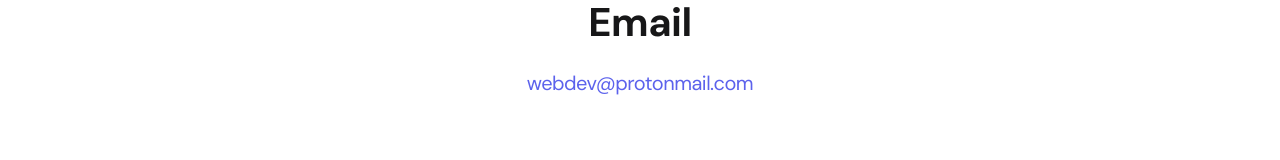
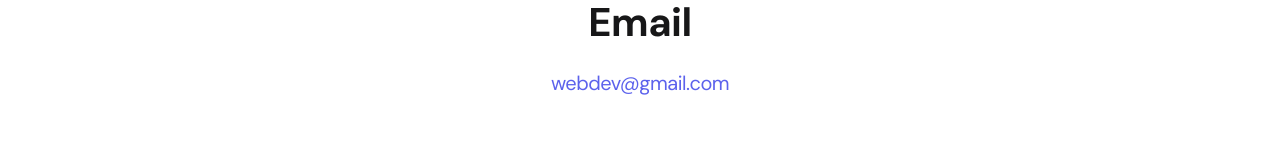
Before and after one commit to Vadym-Liumanov/freelancer-portfolio-react, a React (Create React App) app: page /contacts in a window 1280 px wide. Shown: the part 572-732 px from the top of the page. Built offline with nearby package versions, Linux system fonts and the light colour scheme.

Commit message:
Content editing stage. Contacts page was edited

```diff
--- a/package.json
+++ b/package.json
@@ -35,5 +35,8 @@
       "last 1 firefox version",
       "last 1 safari version"
     ]
+  },
+  "devDependencies": {
+    "gh-pages": "^5.0.0"
   }
 }
--- a/src/pages/contacts/Contacts.jsx
+++ b/src/pages/contacts/Contacts.jsx
@@ -6,7 +6,6 @@
             <main className="section">
                 <div className="container">
                     <h1 className="title-1">Contacts</h1>
-
                     <ul className="content-list">
                         <li className="content-list__item">
                             <h2 className="title-2">Location</h2>
@@ -18,10 +17,9 @@
                         </li>
                         <li className="content-list__item">
                             <h2 className="title-2">Email</h2>
-                            <p><a href="mailto:webdev@protonmail.com">webdev@protonmail.com</a></p>
+                            <p><a href="mailto:webdev@gmail.com">webdev@gmail.com</a></p>
                         </li>
                     </ul>
-
                 </div>
             </main>
         </>
```
Also changed, not shown: 1 other file (tests, documents, lock files or other folders).
